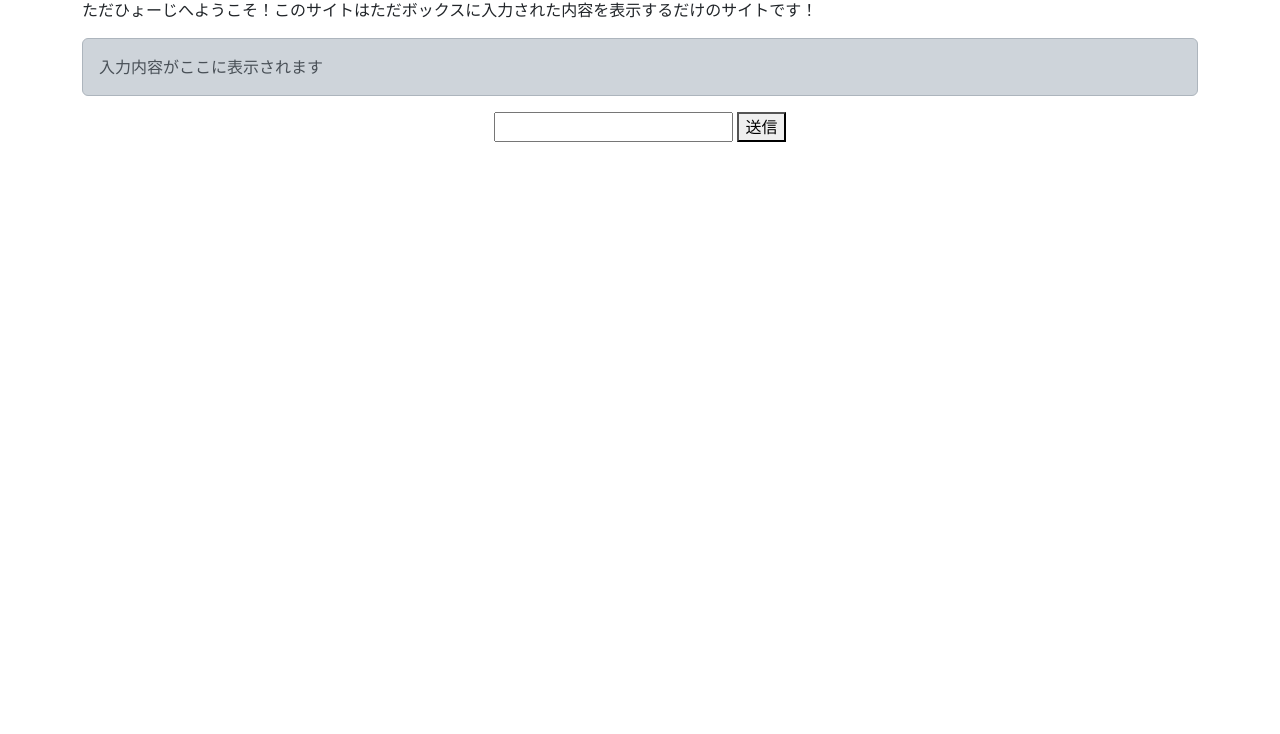
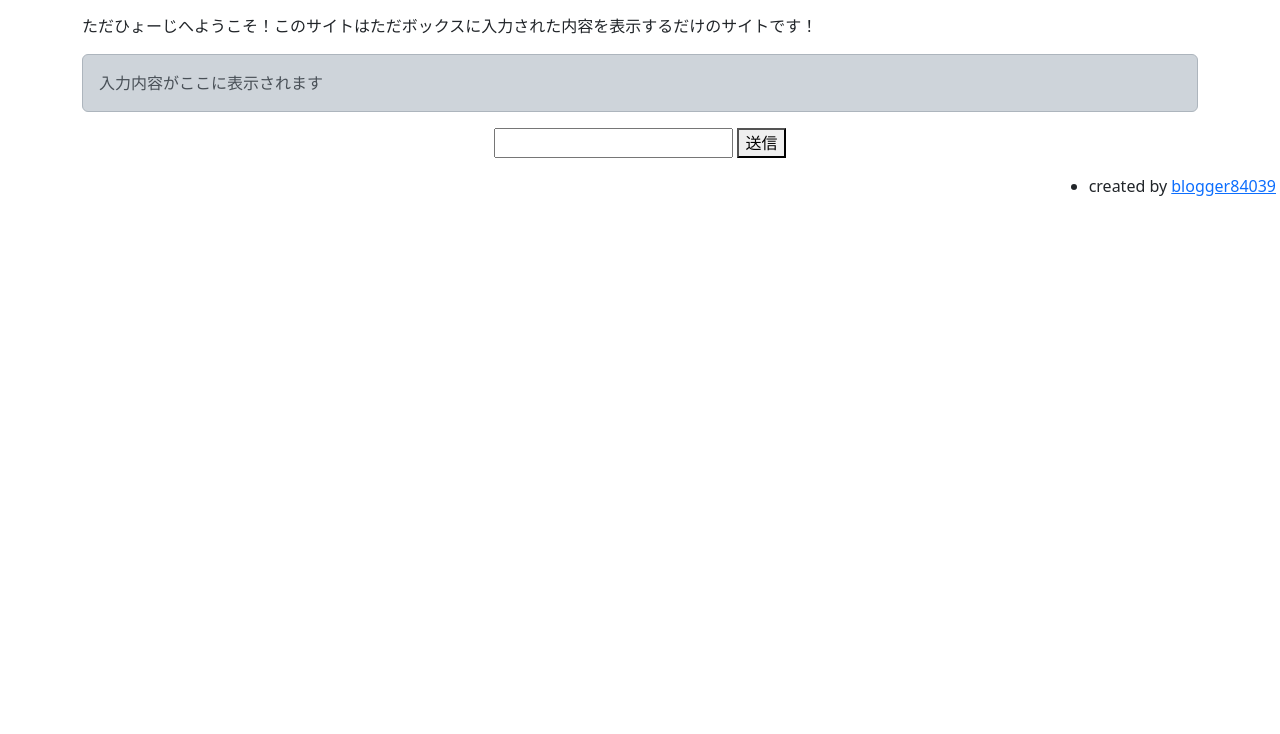
Before and after one commit to blogger84039/tadahyo-ji, a plain HTML site: page index.html in a window 1280 px wide. Shown: the part 66-800 px from the top of the page. Drawn offline with nearby package versions, Linux system fonts and the light colour scheme.

Commit message:
Update index.html

```diff
--- a/index.html
+++ b/index.html
@@ -6,7 +6,7 @@
     <script async src="https://www.googletagmanager.com/gtag/js?id=G-NCFQDYLQYR"></script>
     <script>
         window.dataLayer = window.dataLayer || [];
-  function gtag(){dataLayer.push(arguments);}
+        function gtag() { dataLayer.push(arguments); }
         gtag('js', new Date());
 
         gtag('config', 'G-NCFQDYLQYR');
@@ -33,8 +33,10 @@
 
 <body>
 
-    <div class="container">
-        <h1 id="title_1">ただひょーじ</h1>
+    <div id="header" class="d-flex justify-content-center d-flex align-items-center">
+        <h1 id="title_1" class="text-center">ただひょーじ</h1>
+    </div>
+    <div class="container mt-3">
         <p>ただひょーじへようこそ！このサイトはただボックスに入力された内容を表示するだけのサイトです！</p>
         <div id="text_01" class="alert alert-dark mt-1" role="alert">
             入力内容がここに表示されます
@@ -44,6 +46,11 @@
             <button id="btn_" class="ms-1">送信</button>
         </div>
     </div>
+    <div id="footer" class="d-flex flex-row-reverse mt-3">
+        <ul id="footer-list" class="me-1">
+            <li>created by <a href="https://github.com/blogger84039">blogger84039</a></li>
+        </ul>
+    </div>
     <script src="app.js"></script>
     <script src="https://cdn.jsdelivr.net/npm/bootstrap@5.3.0/dist/js/bootstrap.bundle.min.js"
         integrity="sha384-geWF76RCwLtnZ8qwWowPQNguL3RmwHVBC9FhGdlKrxdiJJigb/j/68SIy3Te4Bkz"
```
Lines whose indentation alone changed are shown as unchanged.
